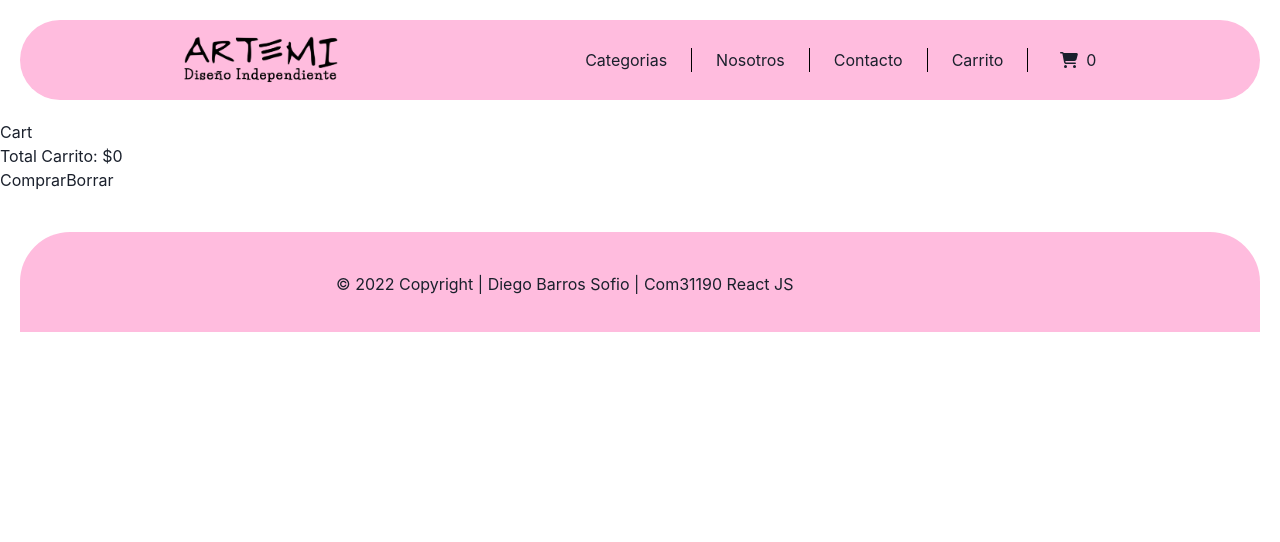
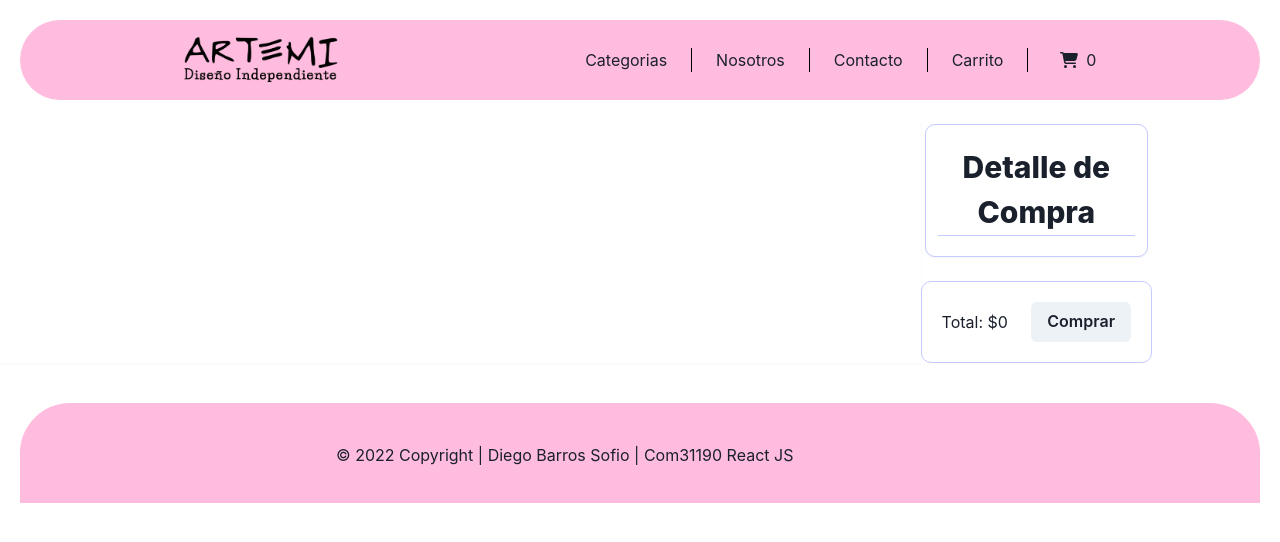
Before and after one commit to DevTuk/React-Js, a React (Create React App) app: page /cart in a window 1280 px wide. Shown: the top 542 px of the page. Built offline with nearby package versions, Linux system fonts and the light colour scheme.

Commit message:
creo visual de carrito de compras

```diff
--- a/src/Components/Cart/Cart.js
+++ b/src/Components/Cart/Cart.js
@@ -1,25 +1,137 @@
 import { useContext } from 'react';
 import CartContext from '../../Context/CartContext';
+import { Box, Stack, Text, Image, Button, Flex } from '@chakra-ui/react';
 
 const Cart = () => {
-  const {cart, totalCart, removeItems } = useContext(CartContext);
-  const {item} = cart;
-
+  const { cart, totalCart, removeItems } = useContext(CartContext);
 
   return (
-    <div>
-      <h1>Cart</h1>
-      <ul>
-        {cart.map((item) => (
-          <li key={item.id}>
-            {item.nombre} - {item.cantidad} -{item.precio}
-          </li>
-        ))}
-      </ul>
-      <h2>Total Carrito: {totalCart()}</h2>
-      <button> Comprar </button>
-      <button onClick={() => removeItems(item.id)}> Borrar </button>
-    </div>
+    <>
+      <Flex
+        alignSelf={'center'}
+        flexDirection={{ base: 'column', sm: 'row' }}
+        justify={'center'}
+        width={'90%'}
+      >
+        <Box
+          alignItems='center'
+          justifyContent='space-between'
+          display='flex'
+          flexDirection='column'
+          backgroundColor='white'
+          boxShadow='sm'
+          px='100px'
+          width={'100%'}
+        >
+          {cart.map((item) => (
+            <Box
+              key={item.id}
+              backgroundColor='white'
+              boxShadow='sm'
+              rounded={10}
+              border='1px solid #c5caff'
+              m={1}
+              pl={3}
+              pr={3}
+              pt={5}
+              pb={5}
+              width='100%'
+            >
+              <Stack ml={4} spacing={2} mt={4} mr={4}>
+                <Stack
+                  justifyContent='space-around'
+                  alignItems='center'
+                  spacing={2}
+                  flexDirection={{ base: 'row', sm: 'column' }}
+                  width='100%'
+                >
+                  <Flex
+                    alignItems='center'
+                    justifyContent='space-around'
+                    display='flex'
+                    flexDirection={{ base: 'column', md: 'row' }}
+                    width='100%'
+                  >
+                    <Image
+                      height='100px'
+                      width='100px'
+                      display='flex'
+                      alignItems='flex-end'
+                      justifyContent='flex-start'
+                      src={item.imagen}
+                    />
+                    <Text>{item.nombre}</Text>
+                    <Text>{item.cantidad}</Text>
+                    <Text>{item.precio}</Text>
+                    <Button
+                      variant='solid'
+                      size='md'
+                      onClick={() => removeItems(item.id)}
+                    >
+                      Borrar
+                    </Button>
+                  </Flex>
+                </Stack>
+              </Stack>
+            </Box>
+          ))}
+        </Box>
+        <Flex flexDirection={'column'}>
+          <Box
+            backgroundColor='white'
+            boxShadow='sm'
+            border='1px solid #c5caff'
+            alignItems='center'
+            textAlign='center'
+            m={1}
+            pl={3}
+            pr={3}
+            pt={5}
+            pb={5}
+            rounded={10}
+          >
+            <Text
+              fontWeight={800}
+              fontSize={{ base: '2xl', sm: '3xl' }}
+              borderBottom={'1px solid #c5caff'}
+            >
+              Detalle de Compra
+            </Text>
+
+            <Box>
+              {cart.map((item) => (
+                <Box
+                  key={item.id}
+                  display='flex'
+                  flexDirection='row'
+                  alignItems='center'
+                  justifyContent='space-between'
+                  borderBottom={'1px solid #c5caff'}
+                >
+                  {' '}
+                  <Text>{item.cantidad}</Text>
+                  <Text>{item.nombre}</Text>
+                  <Text>{item.precio}</Text>
+                </Box>
+              ))}
+            </Box>
+          </Box>
+          <Box
+            border='1px solid #c5caff'
+            padding={5}
+            rounded={10}
+            marginTop={5}
+            display='flex'
+            flexDirection={{ base: 'column', sm: 'row' }}
+            alignItems={'center'}
+            justifyContent={'space-between'}
+          >
+            <Text>Total: {totalCart()}</Text>
+            <Button>Comprar</Button>
+          </Box>
+        </Flex>
+      </Flex>
+    </>
   );
 };
 
```
